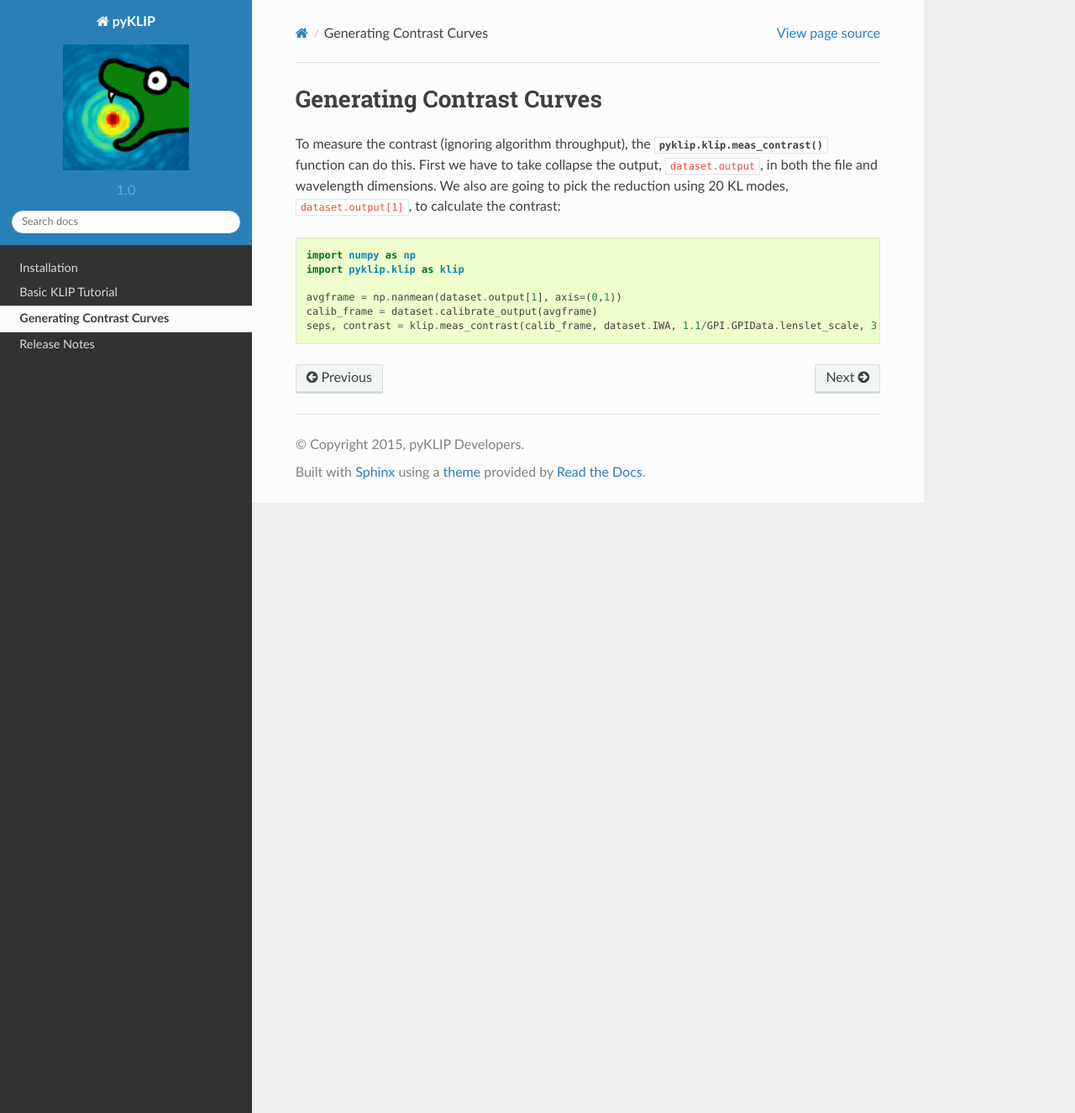
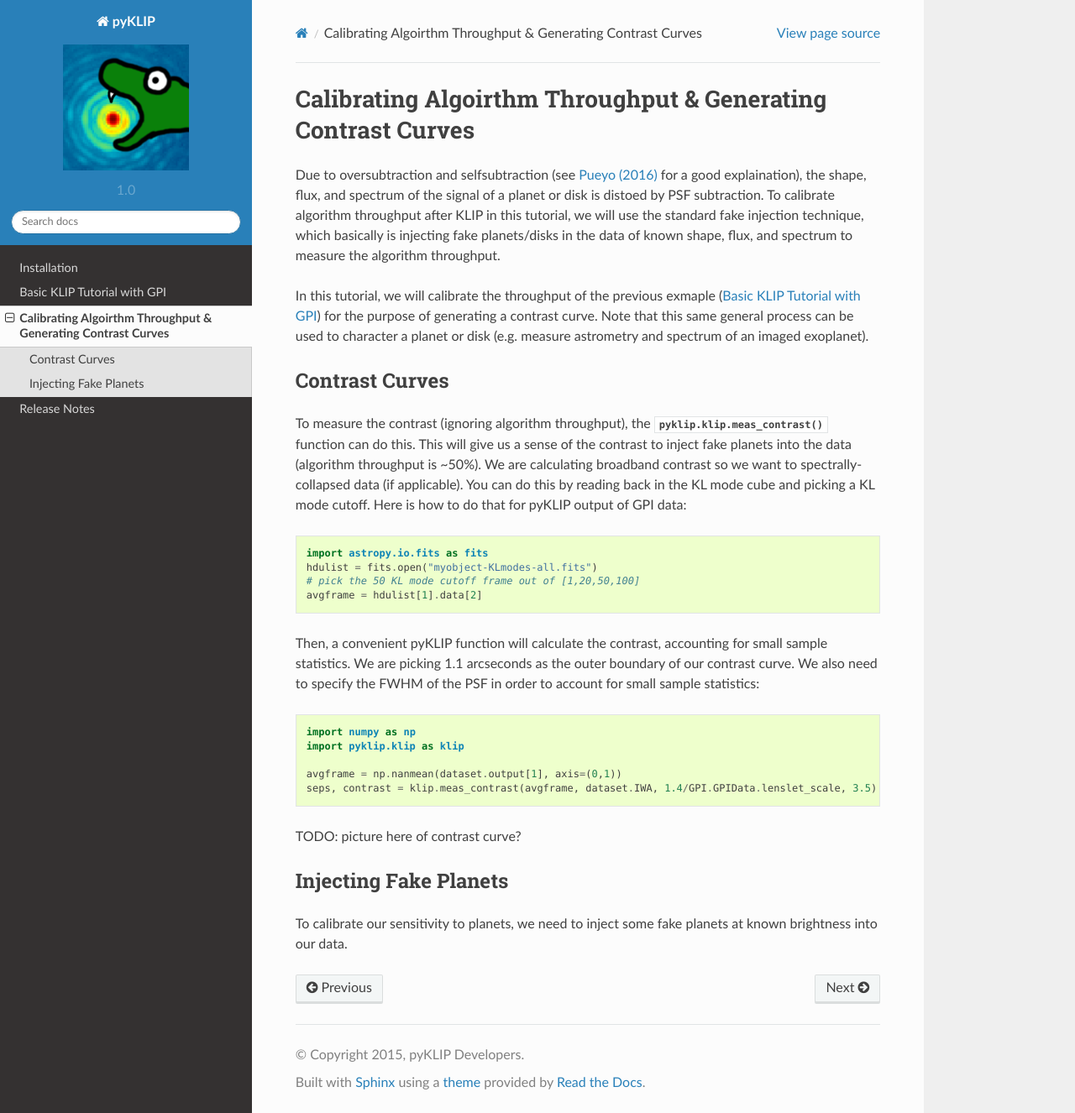
Before and after one commit to UCSB-Exoplanet-Polarimetry-Lab/pyKLIP_NMFJAX, a Sphinx documentation site: the page built from docs/source/contrast_curves.rst, in a window 1280 px wide and 1326 px high. Shown: the whole window at 84% size. Built offline with Sphinx 7.4.7 and the Read the Docs theme 2.0.0, drawn with Linux system fonts in a browser that asks for light colours.

Commit message:
started on contrast curve tutorial

```diff
--- a/docs/source/contrast_curves.rst
+++ b/docs/source/contrast_curves.rst
@@ -1,16 +1,48 @@
 .. _contrast-label:
 
-Generating Contrast Curves
+Calibrating Algoirthm Throughput & Generating Contrast Curves
 ==================
 
+Due to oversubtraction and selfsubtraction (see `Pueyo (2016) <http://arxiv.org/abs/1604.06097>`_ for a good
+explaination), the shape, flux, and spectrum of the signal of a planet or disk is distoed by PSF subtraction.
+To calibrate algorithm throughput after KLIP in this tutorial, we will use the standard fake injection technique,
+which basically is injecting fake planets/disks in the data of known shape, flux, and spectrum to measure the
+algorithm throughput.
+
+In this tutorial, we will calibrate the throughput of the previous exmaple (:ref:`basic-tutorial-label`) for the
+purpose of generating a contrast curve. Note that this same general process can be used to character a planet or disk
+(e.g. measure astrometry and spectrum of an imaged exoplanet).
+
+
+Contrast Curves
+---------------
+
 To measure the contrast (ignoring algorithm throughput), the :meth:`pyklip.klip.meas_contrast` function can do this.
-First we have to take collapse the output, ``dataset.output``, in both the file and wavelength
-dimensions. We also are going to pick the reduction using 20 KL modes, ``dataset.output[1]``,
-to calculate the contrast::
+This will give us a sense of the contrast to inject fake planets into the data (algorithm throughput is ~50%).
+We are calculating broadband contrast so we want to spectrally-collapsed data (if applicable). You can do this
+by reading back in the KL mode cube and picking a KL mode cutoff. Here is how to do that for pyKLIP output of
+GPI data::
+
+    import astropy.io.fits as fits
+    hdulist = fits.open("myobject-KLmodes-all.fits")
+    # pick the 50 KL mode cutoff frame out of [1,20,50,100]
+    avgframe = hdulist[1].data[2]
+
+
+Then, a convenient pyKLIP function will calculate the contrast, accounting for small
+sample statistics. We are picking 1.1 arcseconds as the outer boundary of our contrast curve. We also need
+to specify the FWHM of the PSF in order to account for small sample statistics::
 
     import numpy as np
     import pyklip.klip as klip
 
     avgframe = np.nanmean(dataset.output[1], axis=(0,1))
-    calib_frame = dataset.calibrate_output(avgframe)
-    seps, contrast = klip.meas_contrast(calib_frame, dataset.IWA, 1.1/GPI.GPIData.lenslet_scale, 3.5)
+    seps, contrast = klip.meas_contrast(avgframe, dataset.IWA, 1.4/GPI.GPIData.lenslet_scale, 3.5)
+
+
+
+TODO: picture here of contrast curve?
+
+Injecting Fake Planets
+----------------------
+To calibrate our sensitivity to planets, we need to inject some fake planets at known brightness into our data.
--- a/docs/source/klip_gpi.rst
+++ b/docs/source/klip_gpi.rst
@@ -1,4 +1,6 @@
-Basic KLIP Tutorial
+.. _basic-tutorial-label:
+
+Basic KLIP Tutorial with GPI
 ==============
 Here, we will explain how to run a simple PSF subtraciton using the KLIP algorithm in pyKLIP. If you are not familiar
 with KLIP, we suggest you first read `the KLIP paper <http://arxiv.org/abs/1207.4197>`_ which describes the algorithm
```
